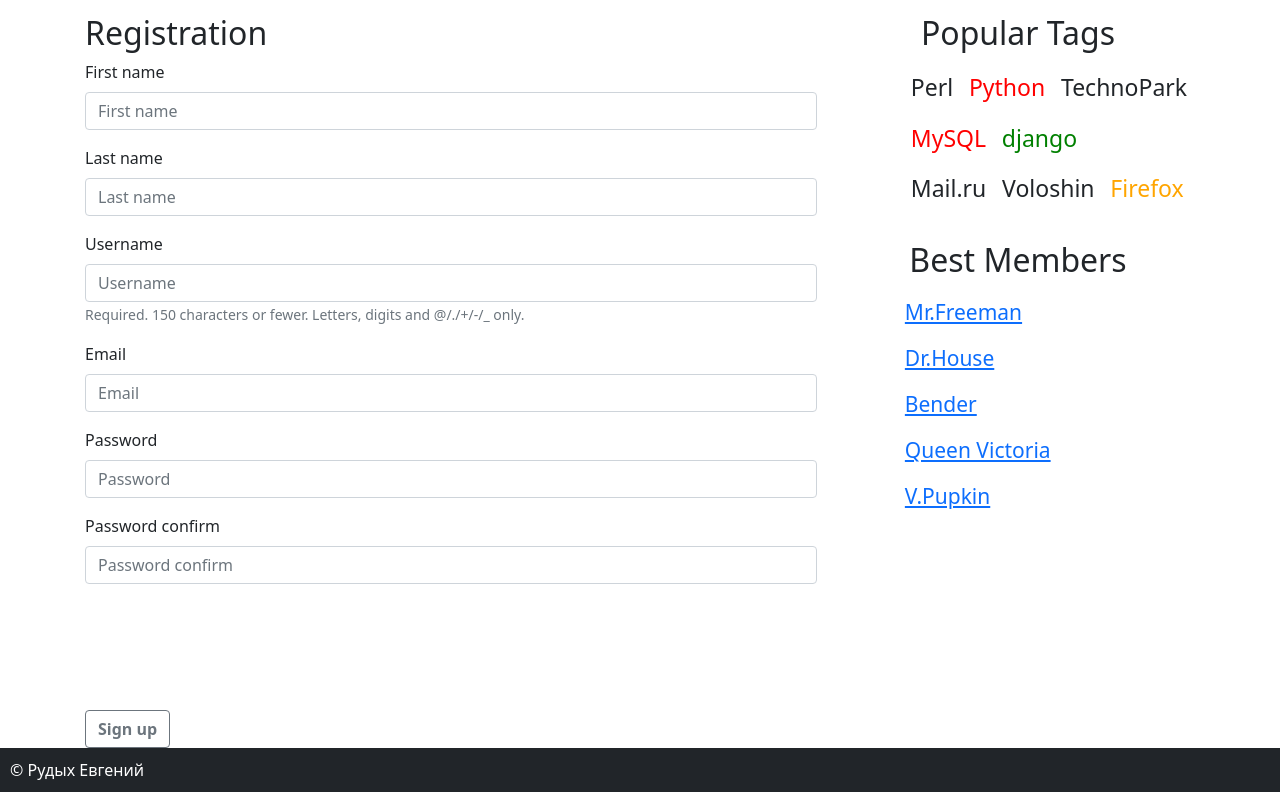
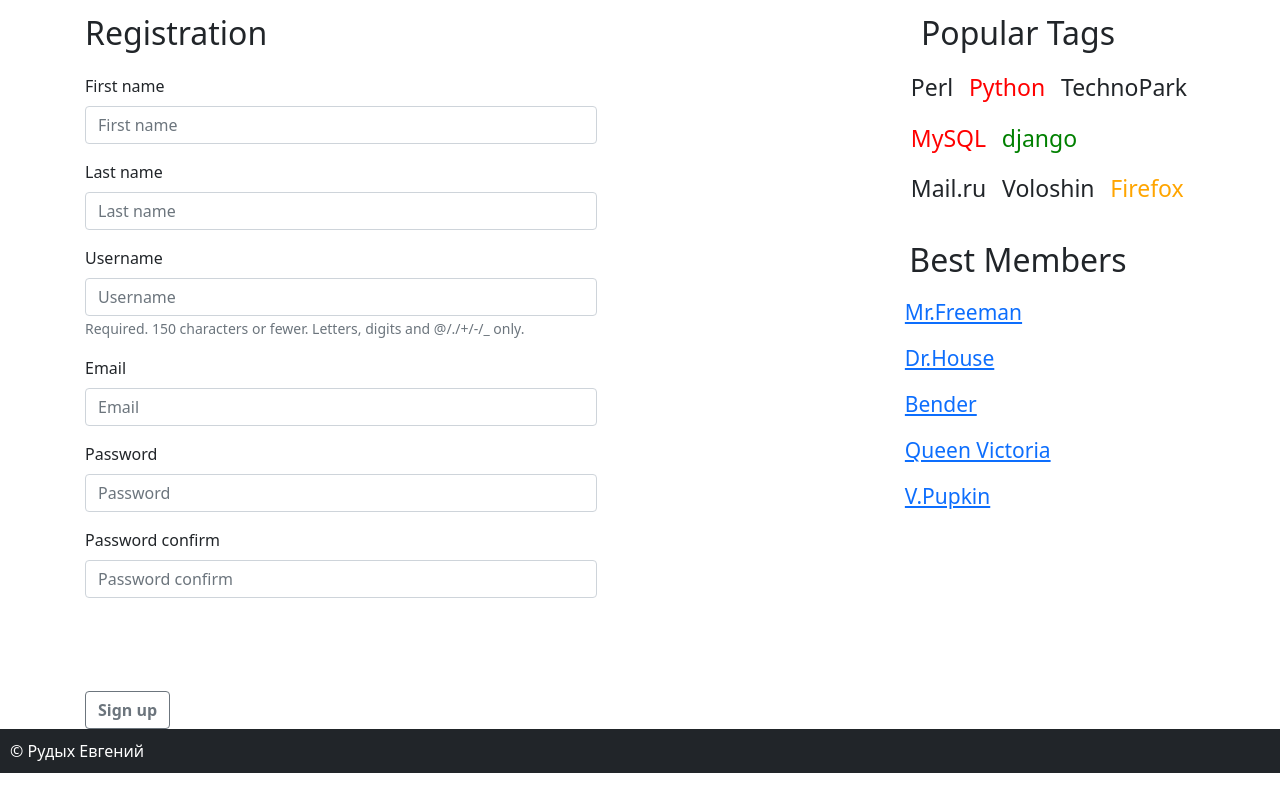
Before and after one commit to Lyalyashechka/askMeRudukh_tp_web_1_sem, a Django app: page /registration/ in a window 1280 px wide. Shown: the part 56-848 px from the top of the page. Run offline with Django 3.2, Linux system fonts and the light colour scheme; some libraries are stand-ins or nearby versions.

Commit message:
fix footer margin

```diff
--- a/app/views.py
+++ b/app/views.py
@@ -67,8 +67,6 @@
             return redirect('/')
         else:
             errors += form.errors
-    else:
-        print(errors)
     return render(request, 'registration.html', {'form': form, 'error_message': errors})
 
 def logout(request):
--- a/static/css/maincss.css
+++ b/static/css/maincss.css
@@ -16,8 +16,11 @@
 
 .row {
 	margin-top: 10px;
+
 }
-
+.mid_block{
+    min-height: calc(100vh - 110px);
+}
 .navbar-nav {
 	width: 100%;
 }
--- a/static/css/registrtion.css
+++ b/static/css/registrtion.css
@@ -23,6 +23,11 @@
 	margin-top: 2%;
 }
 
+.login_form {
+	margin-top: 3%;
+	width: 70%
+}
+
 
 #invisible {
 	color: red;
--- a/templates/include/base.html
+++ b/templates/include/base.html
@@ -15,7 +15,7 @@
 <!-- Begin page content -->
 <main class="flex-shrink-0">
  <div class="container">
-  <div class = "row">
+  <div class = "row mid_block">
    <div class = "col-8">
     {% block content %} {% endblock content %}
    </div>
--- a/templates/registration.html
+++ b/templates/registration.html
@@ -10,7 +10,7 @@
 {% block content %}
     <h2 id="new_question">Registration</h2>
 
-{#<form role="form" class="go-bottom">#}
+
     <form role="form" class="login_form" action="{% url 'registration' %}" method="POST" novalidate>
         {% csrf_token %}
 {% for error in error_message %}
```
